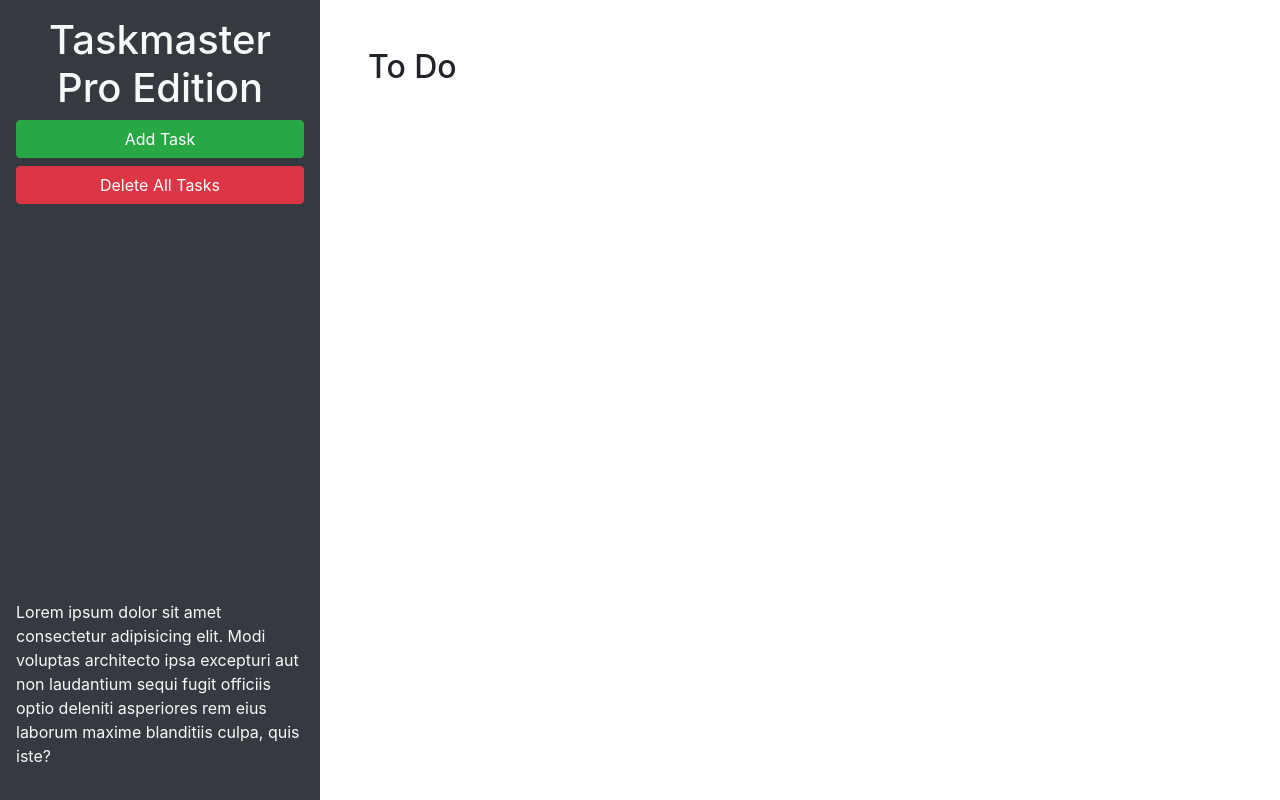
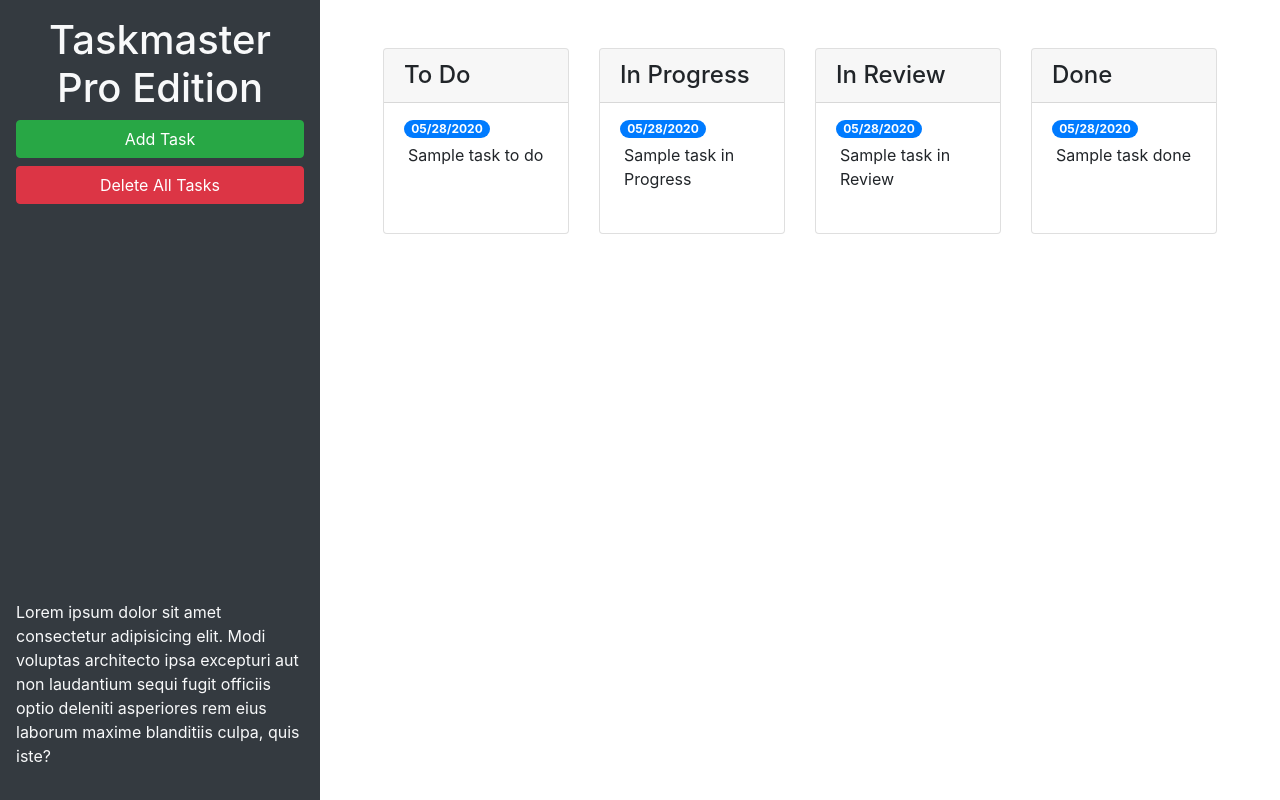
Before and after one commit to zaira222/taskmaster-pro, a plain HTML site: page index.html in a window 1280 px wide. Drawn offline with nearby package versions, Linux system fonts and the light colour scheme.

Commit message:
adding Bootstrap components

```diff
--- a/index.html
+++ b/index.html
@@ -24,9 +24,67 @@
       </p>
     </header>
     <main class="col-12 col-lg-9">
-      <div class="m-5">
-        <h2>To Do</h2>
-        <ul id="list-toDo" class="list-group"> </ul>
+      <div class="m-5 row justify-content-around">
+        <!-- to do start-->
+        <div class="col-12 col-md-6 col-xl-3 mb-3">
+            <div class="card">
+              <h4 class="card-header">
+                To Do
+              </h4>
+              <ul id="list-toDo" class="list-group list-group-flush">
+                <li class="list-group-item">
+                  <span class="badge badge-primary badge-pill">05/28/2020</span>
+                  <p class="m-1">Sample task to do</p>
+                </li>
+              </ul>
+            </div>
+          </div>
+         <!-- todo end -->
+  <!-- in progress start -->
+  <div class="col-12 col-md-6 col-xl-3 mb-3">
+      <div class="card">
+        <h4 class="card-header">
+          In Progress
+        </h4>
+        <ul id="list-inProgress" class="list-group list-group-flush">
+          <li class="list-group-item">
+            <span class="badge badge-primary badge-pill">05/28/2020</span>
+            <p class="m-1">Sample task in Progress</p>
+          </li>
+        </ul>
+      </div>
+    </div>
+  <!-- in progress end -->
+   <!-- in review start -->
+   <div class="col-12 col-md-6 col-xl-3 mb-3">
+      <div class="card">
+        <h4 class="card-header">
+          In Review
+        </h4>
+        <ul id="list-inReview" class="list-group list-group-flush">
+          <li class="list-group-item">
+            <span class="badge badge-primary badge-pill">05/28/2020</span>
+            <p class="m-1">Sample task in Review</p>
+          </li>
+        </ul>
+      </div>
+    </div>
+  <!-- in review end -->
+  <!-- done start -->
+  <div class="col-12 col-md-6 col-xl-3 mb-3">
+      <div class="card">
+        <h4 class="card-header">
+          Done
+        </h4>
+        <ul id="list-done" class="list-group list-group-flush">
+          <li class="list-group-item">
+            <span class="badge badge-primary badge-pill">05/28/2020</span>
+            <p class="m-1">Sample task done</p>
+          </li>
+        </ul>
+      </div>
+    </div>
+  <!-- done end -->
       </div>
     </main>
   </div>
@@ -46,11 +104,11 @@
           <form>
             <div class="form-group">
               <label for="modalTaskDescription">Task description</label>
-              <textarea id="modalTaskDescription" rows="3"></textarea>
+              <textarea id="modalTaskDescription" rows="3" class="form-control"></textarea>
             </div>
             <div class="form-group">
               <label for="modalDueDate">Due date</label>
-              <input type="text" id="modalDueDate" placeholder="mm/dd/yyyy" autocomplete="off" />
+              <input type="text" class="form-control" id="modalDueDate" placeholder="mm/dd/yyyy" autocomplete="off" />
             </div>
           </form>
         </div>
```
